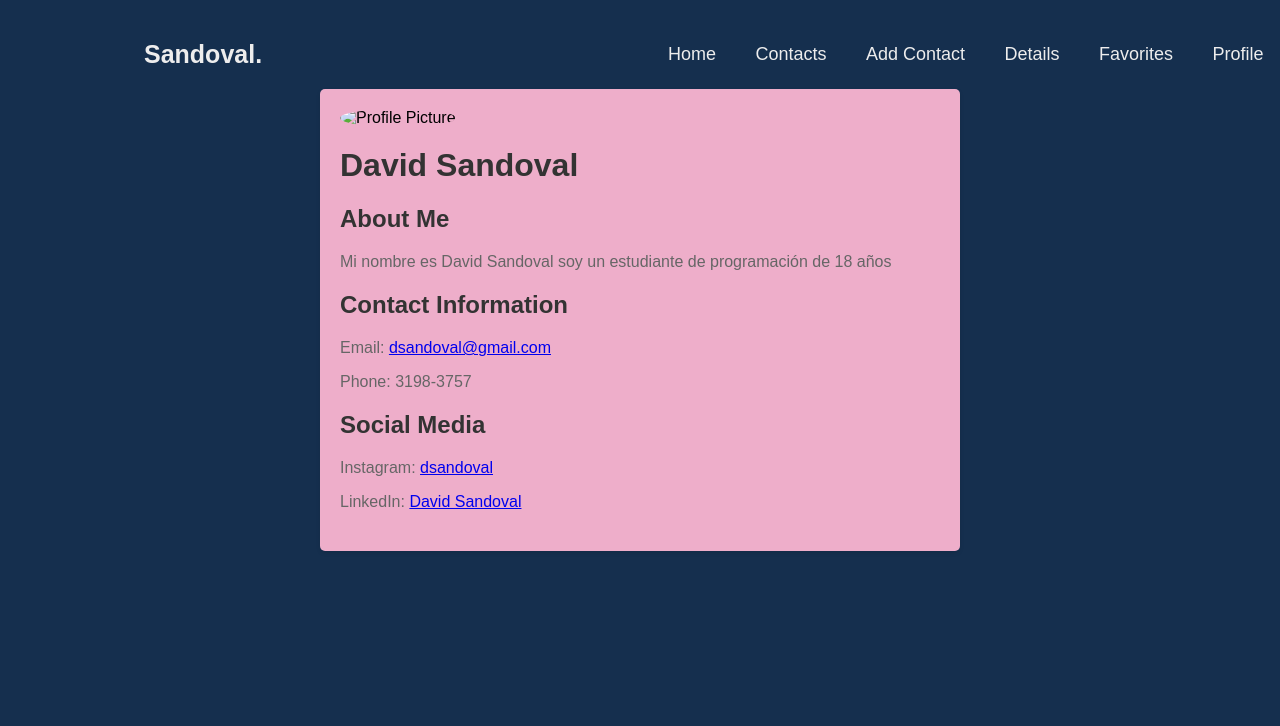
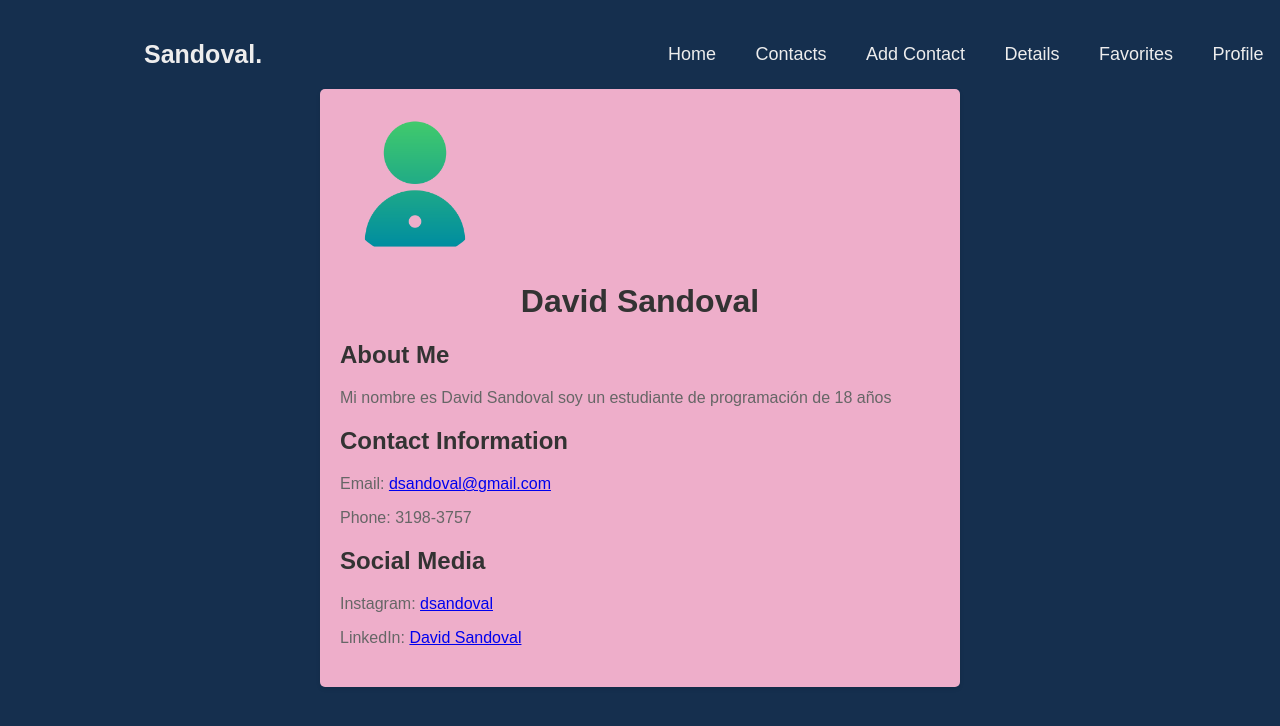
Before and after one commit to jsandoval-2022231/Kinal-Calendar, a plain HTML site: page src/page/profile.html in a window 1280 px wide. Shown: the top 726 px of the page. Drawn offline with Linux system fonts and the light colour scheme.

Commit message:
fixed profile

```diff
--- a/src/css/styleProfile.css
+++ b/src/css/styleProfile.css
@@ -47,9 +47,11 @@ body {
 .profile h1 {
     margin-top: 0;
     color: #333;
+    text-align: center;
 }
 
 .profile img {
+    align-items: center;
     width: 150px;
     height: 150px;
     border-radius: 50%;
--- a/src/page/profile.html
+++ b/src/page/profile.html
@@ -20,7 +20,7 @@
         </nav>
     </header>
     <div class="profile">
-        <img src="profile-picture.jpg" alt="Profile Picture">
+        <img src="../img/usuario.png" alt="Profile Picture">
         <h1>David Sandoval</h1>
         <div class="info">
           <h2>About Me</h2>
```
